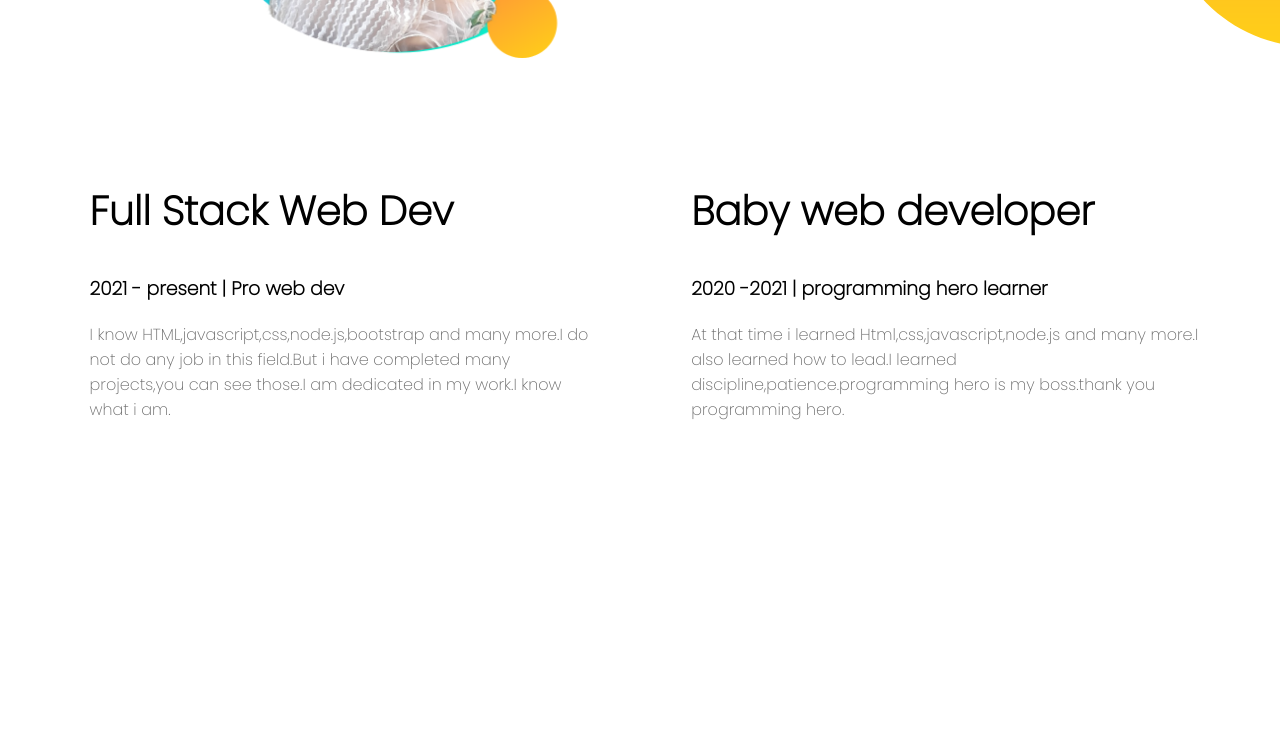
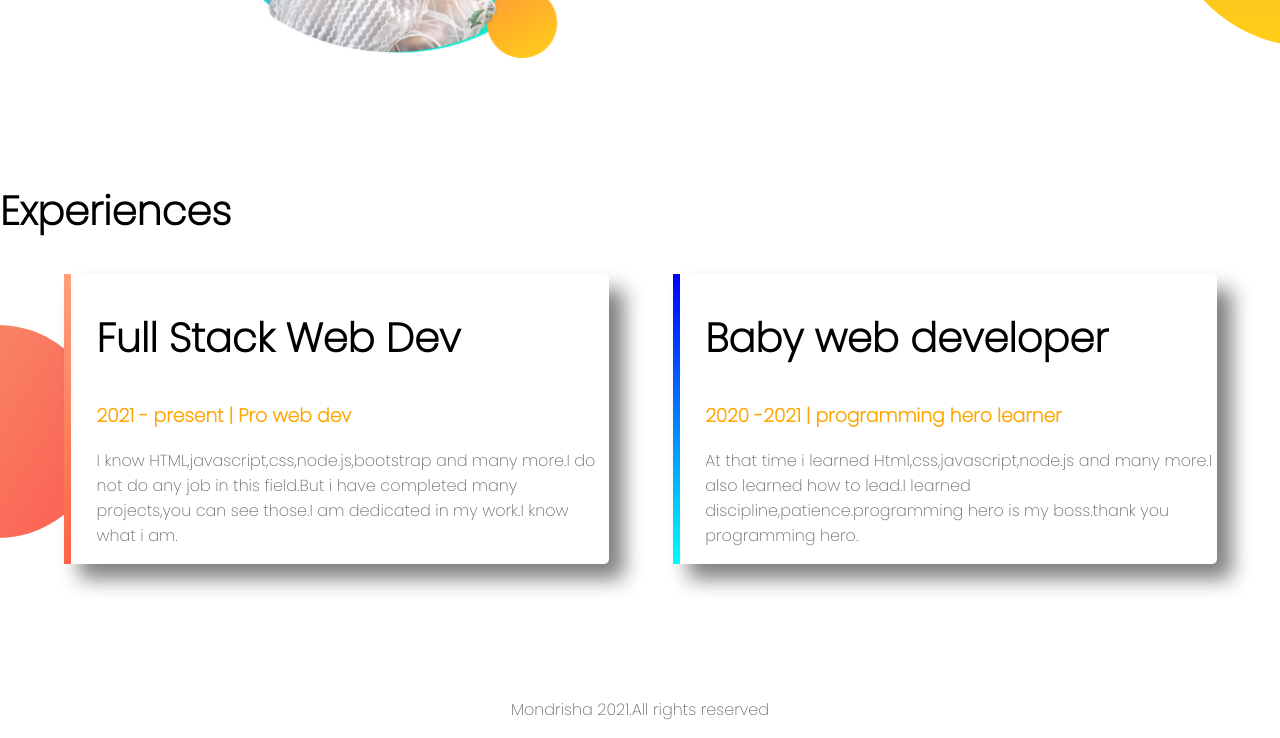
Before and after one commit to newstart10/my-website, a plain HTML site: page index.html in a window 1280 px wide. Shown: the part 852-1590 px from the top of the page. Before the commit the page ends 1500 px from the top, so only its background shows below. Drawn offline with Linux system fonts and the light colour scheme.

Commit message:
finished my first ever website

```diff
--- a/index.html
+++ b/index.html
@@ -11,7 +11,7 @@
    <section class="top-banner">
         <div class="half-width">
             <h1>Welcome To</h1>
-            <h1><span class="name-highlight">Mondrisha</span> Website</h1>
+            <h1><span class="orange-highlight">Mondrisha</span> Website</h1>
             <h3>World class proffessional Web dev</h3>
             <p>hey welcome to my garden.I am an expert web dev.I have a lot of experience in this field.I have also earned lots of prize as a developer.I am serious with my work.You can hire me undoubtfully.I can guarantee you,you will be happy in my work.So consider me with my work not me.Thank you.</p>
             <a class="link-button" target="_blank" href="https://www.linkedin.com/company/programminghero">HIRE ME</a>
@@ -34,20 +34,24 @@
        </div>
 
    </section>
-   <section class="Experiences">
-       <div class="half-width">
+   <section class="experience-area">
+       <h2>Experiences</h2>
+       <div id="full-stack" class="half-width single-experience">
            <h2>Full Stack Web Dev</h2>
-           <h3>2021 - present | Pro web dev</h3>
+           <h3 class="name-highlight">2021 - present | Pro web dev</h3>
            <p>I know HTML,javascript,css,node.js,bootstrap and many more.I do not do any job in this field.But i have completed many projects,you can see those.I am dedicated in my work.I know what i am.</p>
 
        </div>
-       <div class="half-width">
+       <div id="baby-web" class="half-width single-experience">
            <h2>Baby web developer</h2>
-           <h3>2020 -2021 | programming hero learner</h3>
+           <h3 class="name-highlight" >2020 -2021 | programming hero learner</h3>
            <p>At that time i learned Html,css,javascript,node.js and many more.I also learned how to lead.I learned discipline,patience.programming hero is my boss.thank you programming hero.</p>
 
        </div>
 
    </section>
+   <footer>
+       <p>Mondrisha 2021.All rights reserved</p>
+   </footer>
 </body>
 </html>
--- a/style.css
+++ b/style.css
@@ -11,7 +11,7 @@ h2{
 p{
     color: dimgray;
 }
-.name-highlight{
+.orange-highlight{
     color: orange;
 }
 .half-width{
@@ -45,3 +45,30 @@ section{
     background-position:right;
 
 }
+.name-highlight{
+    color: orange;
+}
+.single-experience{
+    box-shadow: 15px 15px 20px gray;
+    border-radius: 5px;
+    background-color: white;
+
+}
+.experience-area{
+    background-image: url("images/exp-bg.png");
+    background-repeat: no-repeat;
+    background-position: left;
+}
+#full-stack{
+    border-left: 7px solid;
+    border-image:linear-gradient(180deg, lightsalmon, tomato);
+    border-image-slice: 1;
+}
+#baby-web{
+    border-left: 7px solid;
+    border-image: linear-gradient(180deg,blue,cyan);
+    border-image-slice: 1;
+}
+footer{
+    text-align: center;
+}
```
